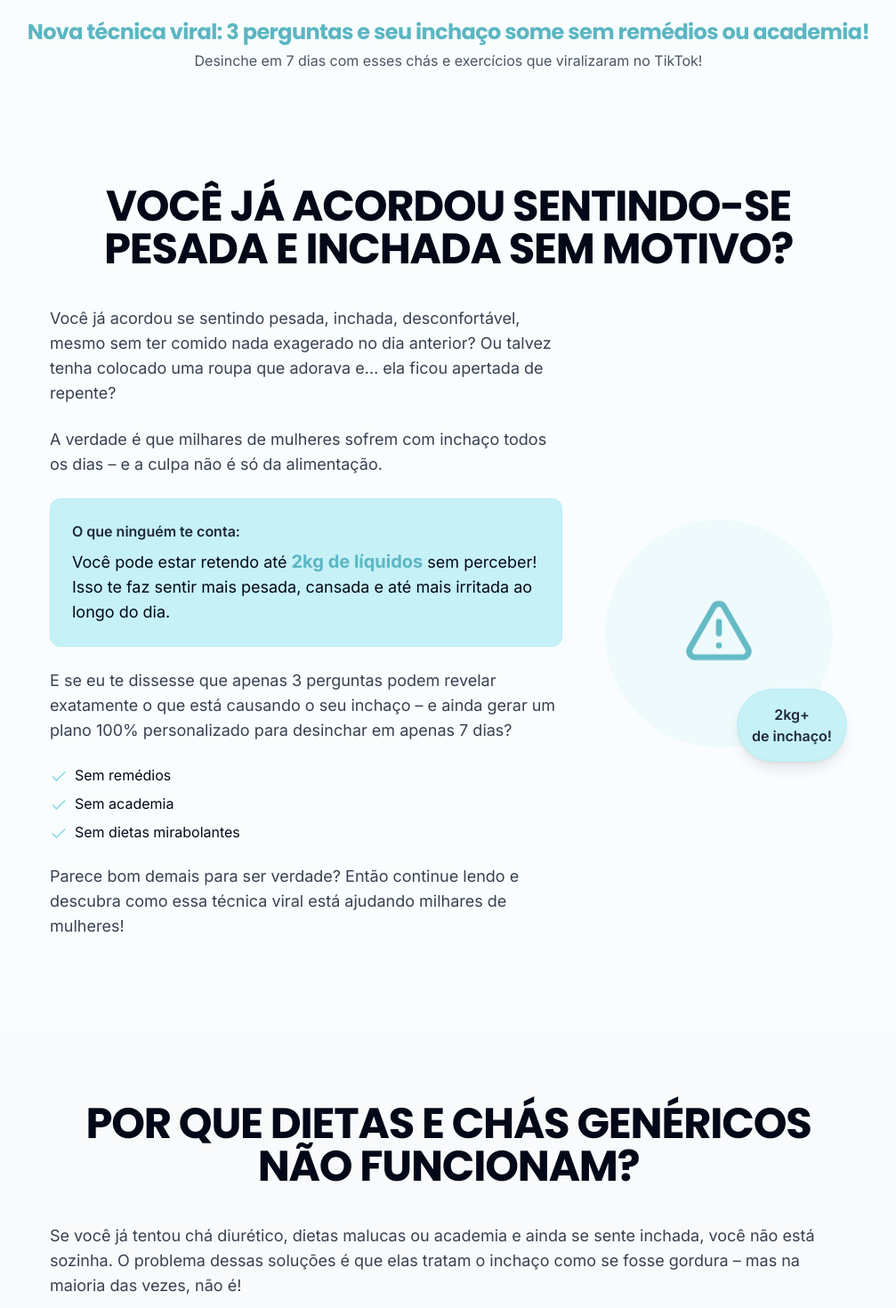
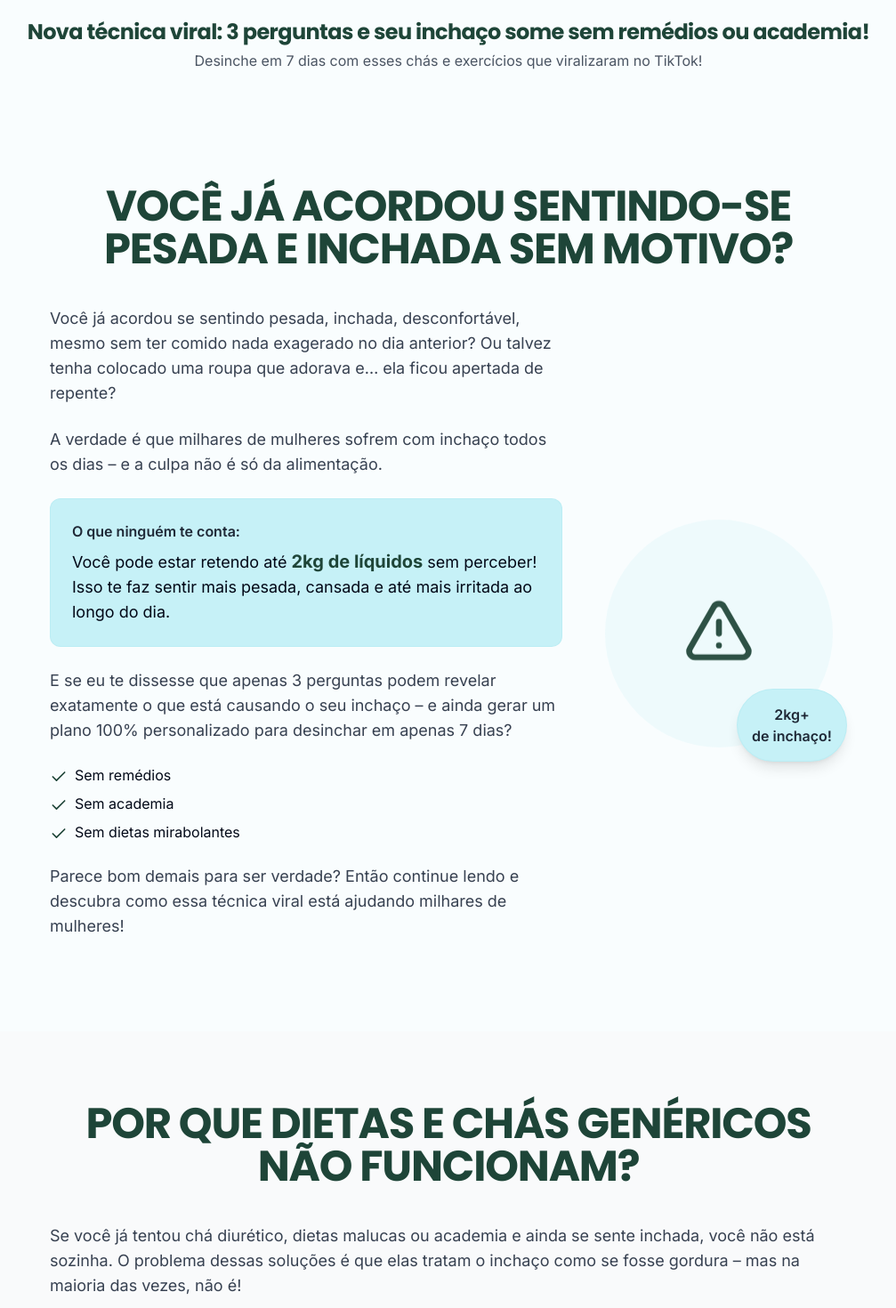
Before and after one commit to Minimalist03/desincha-facil, a React (Vite) app: page / in a window 1280 px wide. Shown: the top 1470 px of the page at 89% size, without its empty margins (136-1143 px from the left). Built offline with nearby package versions, Linux system fonts and the light colour scheme.

Commit message:
Change title colors to green
Change the color of the titles to dark green.

```diff
--- a/src/components/Header.tsx
+++ b/src/components/Header.tsx
@@ -27,7 +27,7 @@ const Header = () => {
     >
       <div className="max-w-7xl mx-auto px-6 md:px-8">
         <div className="text-center">
-          <h1 className="text-lg md:text-xl lg:text-2xl font-bold text-mint-dark animate-fade-in">
+          <h1 className="text-lg md:text-xl lg:text-2xl font-bold text-dark-green animate-fade-in">
             Nova técnica viral: 3 perguntas e seu inchaço some sem remédios ou academia!
           </h1>
           <p className="text-sm md:text-base text-gray-600 mt-1 animate-fade-in-fast">
--- a/src/components/TestimonialCard.tsx
+++ b/src/components/TestimonialCard.tsx
@@ -23,9 +23,9 @@ const TestimonialCard = ({ name, age, text, className }: TestimonialCardProps) =
       </div>
       <div className="mt-4 flex items-center justify-between">
         <div>
-          <p className="font-semibold text-gray-800">{name}, {age} anos</p>
+          <p className="font-semibold text-dark-green">{name}, {age} anos</p>
         </div>
-        <div className="h-1 w-12 bg-mint rounded-full"></div>
+        <div className="h-1 w-12 bg-dark-green rounded-full"></div>
       </div>
     </div>
   );
--- a/src/index.css
+++ b/src/index.css
@@ -1,4 +1,3 @@
-
 @import url('https://fonts.googleapis.com/css2?family=Inter:wght@300;400;500;600;700&family=Poppins:wght@400;500;600;700;800&display=swap');
 
 @tailwind base;
@@ -118,7 +117,7 @@
   }
 
   .highlight-text {
-    @apply text-mint-dark font-semibold;
+    @apply text-dark-green font-semibold;
   }
 
   .shimmer-bg {
@@ -126,7 +125,7 @@
   }
 
   .text-shimmer {
-    @apply bg-clip-text text-transparent bg-gradient-to-r from-mint to-mint-dark animate-text-shimmer;
+    @apply bg-clip-text text-transparent bg-gradient-to-r from-dark-green to-dark-green/70 animate-text-shimmer;
   }
 
   .glass-card {
--- a/src/pages/Index.tsx
+++ b/src/pages/Index.tsx
@@ -1,4 +1,3 @@
-
 import React, { useEffect } from 'react';
 import Header from '@/components/Header';
 import Footer from '@/components/Footer';
@@ -44,7 +43,7 @@ const Index = () => {
         {/* Block 1 - Pain Points */}
         <section className="section-container">
           <div className="max-w-4xl mx-auto">
-            <h2 className="section-title scroll-reveal">
+            <h2 className="section-title text-dark-green scroll-reveal">
               VOCÊ JÁ ACORDOU SENTINDO-SE PESADA E INCHADA SEM MOTIVO?
             </h2>
 
@@ -60,7 +59,7 @@ const Index = () => {
 
                 <div className="bg-mint-light p-6 rounded-xl border border-mint/20 mb-6">
                   <p className="font-semibold text-gray-800 mb-2">O que ninguém te conta:</p>
-                  <p className="text-lg">Você pode estar retendo até <span className="text-xl font-bold text-mint-dark">2kg de líquidos</span> sem perceber! Isso te faz sentir mais pesada, cansada e até mais irritada ao longo do dia.</p>
+                  <p className="text-lg">Você pode estar retendo até <span className="text-xl font-bold text-dark-green">2kg de líquidos</span> sem perceber! Isso te faz sentir mais pesada, cansada e até mais irritada ao longo do dia.</p>
                 </div>
 
                 <p className="text-lg text-gray-700 mb-6">
@@ -69,15 +68,15 @@ const Index = () => {
 
                 <ul className="space-y-2 mb-6">
                   <li className="flex items-start">
-                    <Check className="h-5 w-5 text-mint mr-2 mt-1 flex-shrink-0" />
+                    <Check className="h-5 w-5 text-dark-green mr-2 mt-1 flex-shrink-0" />
                     <span>Sem remédios</span>
                   </li>
                   <li className="flex items-start">
-                    <Check className="h-5 w-5 text-mint mr-2 mt-1 flex-shrink-0" />
+                    <Check className="h-5 w-5 text-dark-green mr-2 mt-1 flex-shrink-0" />
                     <span>Sem academia</span>
                   </li>
                   <li className="flex items-start">
-                    <Check className="h-5 w-5 text-mint mr-2 mt-1 flex-shrink-0" />
+                    <Check className="h-5 w-5 text-dark-green mr-2 mt-1 flex-shrink-0" />
                     <span>Sem dietas mirabolantes</span>
                   </li>
                 </ul>
@@ -90,7 +89,7 @@ const Index = () => {
               <div className="md:w-1/3 flex justify-center scroll-reveal">
                 <div className="relative">
                   <div className="w-64 h-64 rounded-full bg-mint/10 flex items-center justify-center animate-pulse-soft">
-                    <AlertTriangle size={80} className="text-mint-dark animate-float" />
+                    <AlertTriangle size={80} className="text-dark-green animate-float" />
                   </div>
                   <div className="absolute -bottom-4 -right-4 bg-mint-light rounded-full p-4 shadow-lg border border-mint/20">
                     <p className="font-semibold text-gray-800 text-center">2kg+ <br/> de inchaço!</p>
@@ -104,7 +103,7 @@ const Index = () => {
         {/* Block 2 - Why other solutions failed */}
         <section className="section-container bg-gray-50">
           <div className="max-w-4xl mx-auto">
-            <h2 className="section-title scroll-reveal">
+            <h2 className="section-title text-dark-green scroll-reveal">
               POR QUE DIETAS E CHÁS GENÉRICOS NÃO FUNCIONAM?
             </h2>
 
@@ -211,7 +210,7 @@ const Index = () => {
                 <p className="text-lg text-gray-700 mb-6">
                   Ou seja, nada de soluções genéricas – é um plano ajustado às necessidades do seu corpo.
                 </p>
-                <p className="text-xl font-bold text-mint-dark mb-8">
+                <p className="text-xl font-bold text-dark-green mb-8">
                   E o mais surpreendente? Mulheres que fizeram esse desafio relataram que em apenas 3 dias já viram a diferença na barriga, pernas e rosto!
                 </p>
                 <p className="text-lg text-gray-700 mb-8">
@@ -229,7 +228,7 @@ const Index = () => {
         {/* Block 4 - Testimonials */}
         <section className="section-container bg-gray-50">
           <div className="max-w-5xl mx-auto">
-            <h2 className="section-title scroll-reveal">
+            <h2 className="section-title text-dark-green scroll-reveal">
               O QUE AS MULHERES ESTÃO DIZENDO SOBRE O DESAFIO?
             </h2>
 
@@ -268,12 +267,12 @@ const Index = () => {
         {/* Block 5 - Final CTA */}
         <section className="section-container bg-gradient-to-b from-white to-mint-light/50">
           <div className="max-w-4xl mx-auto">
-            <h2 className="section-title scroll-reveal">
+            <h2 className="section-title text-dark-green scroll-reveal">
               DÊ ADEUS AO INCHAÇO EM 7 DIAS – TESTE AGORA!
             </h2>
 
             <div className="bg-white rounded-2xl shadow-xl p-8 border border-mint/10 mt-10 scroll-reveal">
-              <p className="text-center text-xl font-bold text-mint-dark mb-8">
+              <p className="text-center text-xl font-bold text-dark-green mb-8">
                 AGORA É SUA VEZ DE TESTAR ESSE MÉTODO VIRAL!
               </p>
 
--- a/tailwind.config.ts
+++ b/tailwind.config.ts
@@ -67,6 +67,7 @@ export default {
 				"mint": "#8EDCE6", // Verde-água
 				"mint-light": "#C6F1F7",
 				"mint-dark": "#5BB6C2",
+				"dark-green": "#1E4538", // Nova cor verde escuro para os títulos
 				"cta-orange": "#FF7E36",
 				"cta-orange-hover": "#FF6010",
 				"cta-orange-light": "#FFEFE6",
```
